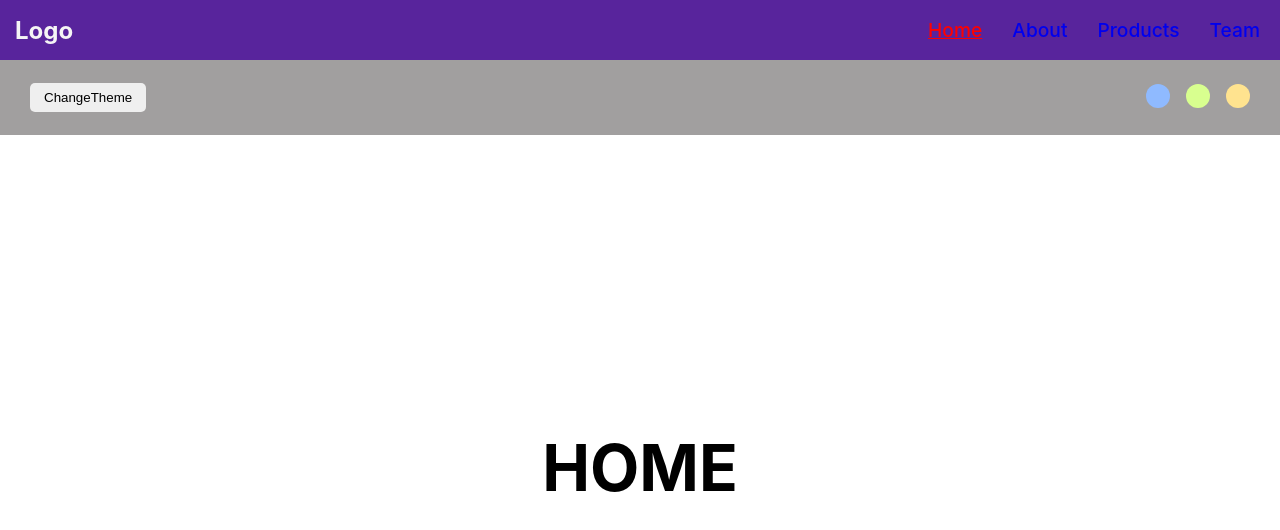
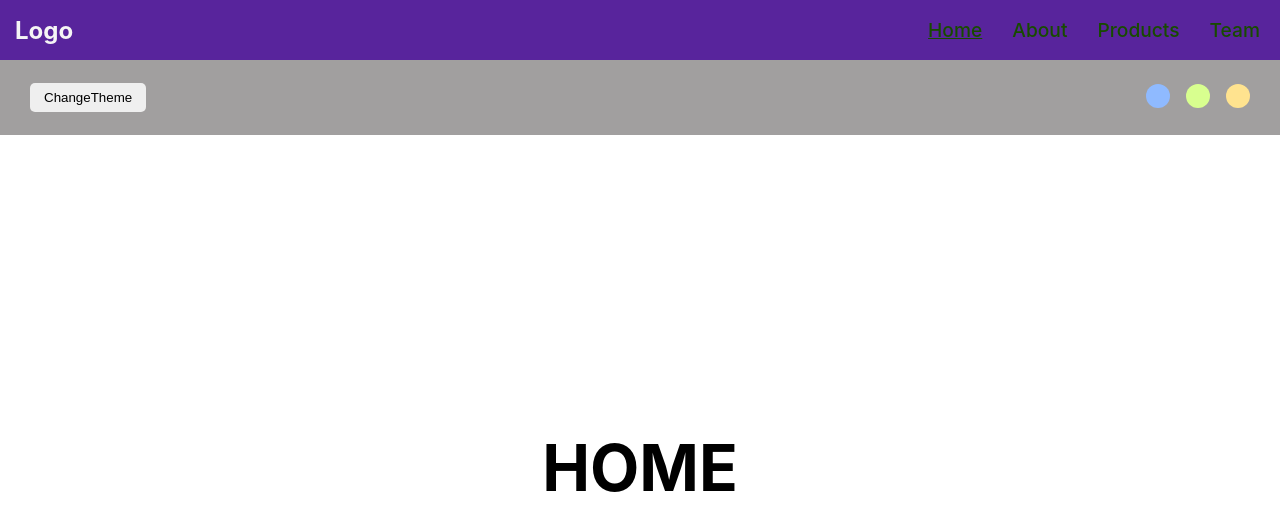
Before and after one commit to BBK-PiJ-2014-24/REACT_SANDPIT, a React (Create React App) app in the folder reducer_context/: page / in a window 1280 px wide. Shown: the top 530 px of the page. Built offline with nearby package versions, Linux system fonts and the light colour scheme.

Commit message:
Refactored so that Header Font colot automatically changes with the new selection of background color. Using css filter 'hue-rotate(180deg)

```diff
--- a/reducer_context/src/components/Navbar.css
+++ b/reducer_context/src/components/Navbar.css
@@ -6,7 +6,6 @@
   align-items: center;
   min-width: 100%;
   height: 60px;
-  background-color: violet;
   color: whitesmoke;
 }
 
@@ -35,11 +34,14 @@
   font-weight:bold;
 }
 
+/* The active class is automatically created when NavLink is clicked */
 .active {
-    color: red;
-    text-decoration: underline;
+  color: red;
+  text-decoration: underline;
 }
 
+/* NavLinks turn into <a> tags */
 a {
+  color: whitesmoke;
   text-decoration: none;
 }
--- a/reducer_context/src/components/Navbar.jsx
+++ b/reducer_context/src/components/Navbar.jsx
@@ -15,7 +15,7 @@ function Navbar() {
             <ul className='nav-list'>
                 {NavbarData.map((item, index)=>(
                     <li key={index} className='nav-item'>
-                        <NavLink to={item.path}>{item.title}</NavLink>
+                        <NavLink to={item.path} style={{color: headerContext.color, filter: 'hue-rotate(180deg)', brightness: '250%'}}>{item.title}</NavLink>
                     </li>
                 ))}
             </ul>
```
